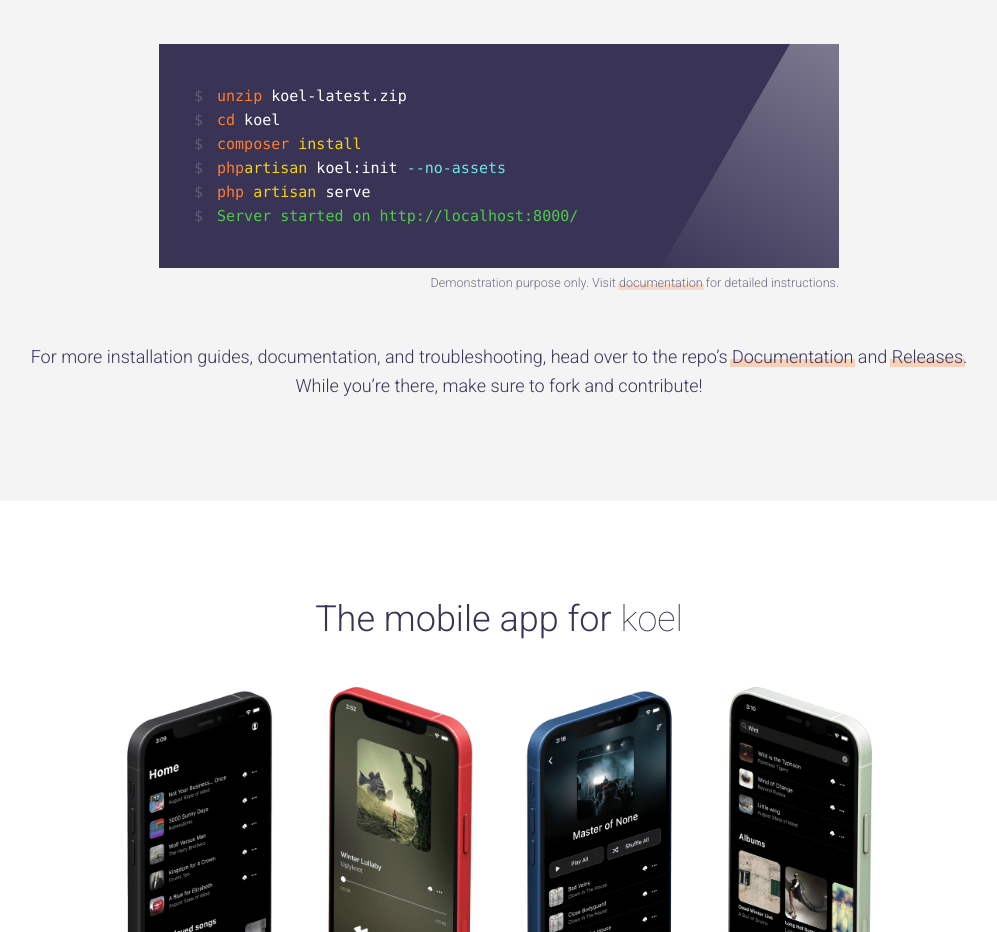
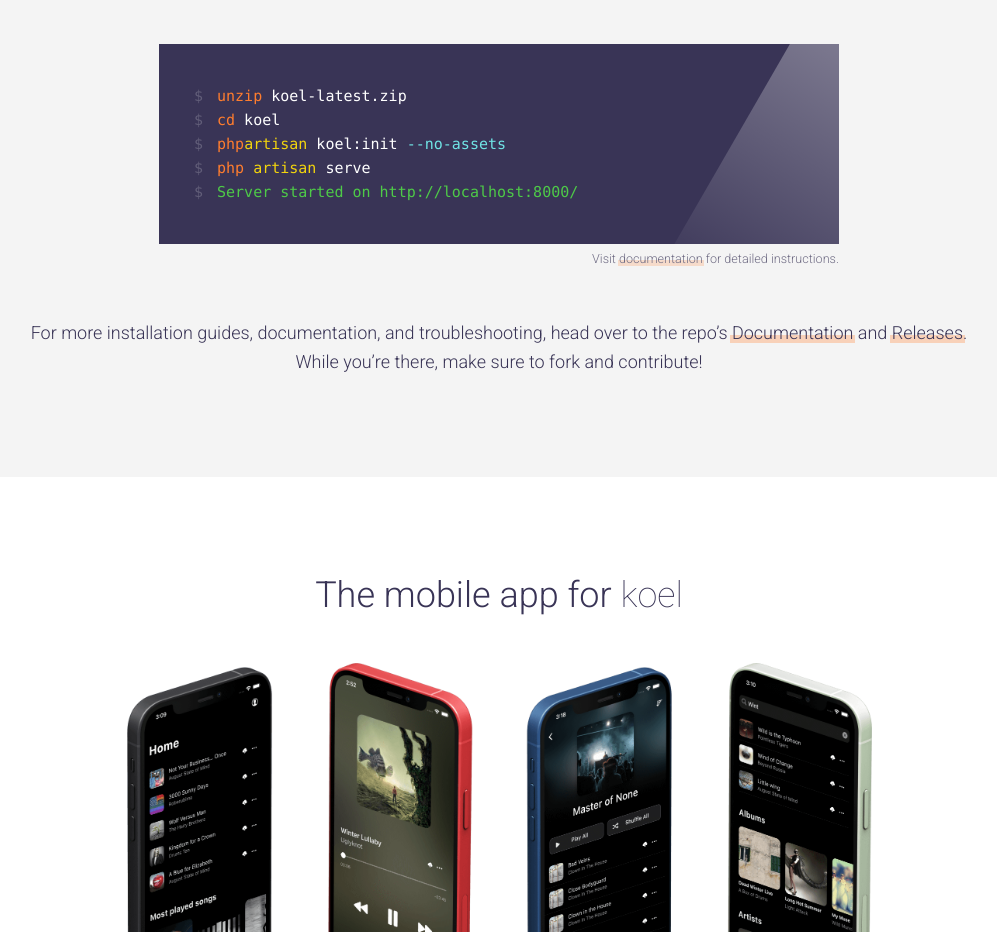
Before and after one commit to koel/home, a Nuxt app: page / in a window 1280 px wide. Shown: the part 2880-3812 px from the top of the page, without its empty margins (141-1138 px from the left). Built offline with nearby package versions, Linux system fonts and the light colour scheme.

Commit message:
feat: simplify installation steps

```diff
--- a/components/Installation.vue
+++ b/components/Installation.vue
@@ -5,7 +5,6 @@
       <div class="console">
         <p><span class="prog">unzip</span> koel-latest.zip</p>
         <p><span class="prog">cd</span> koel</p>
-        <p><span class="prog">composer</span> <span class="cmd">install</span></p>
         <p>
           <span class="prog">php</span>
           <span class="cmd">artisan</span> koel:init
@@ -15,7 +14,6 @@
         <p><span class="cmt">Server started on http://localhost:8000/</span></p>
       </div>
       <p class="muted note">
-        Demonstration purpose only.
         Visit <a href="https://docs.koel.dev/#/?id=installation">documentation</a> for detailed instructions.
       </p>
     </div>
```
